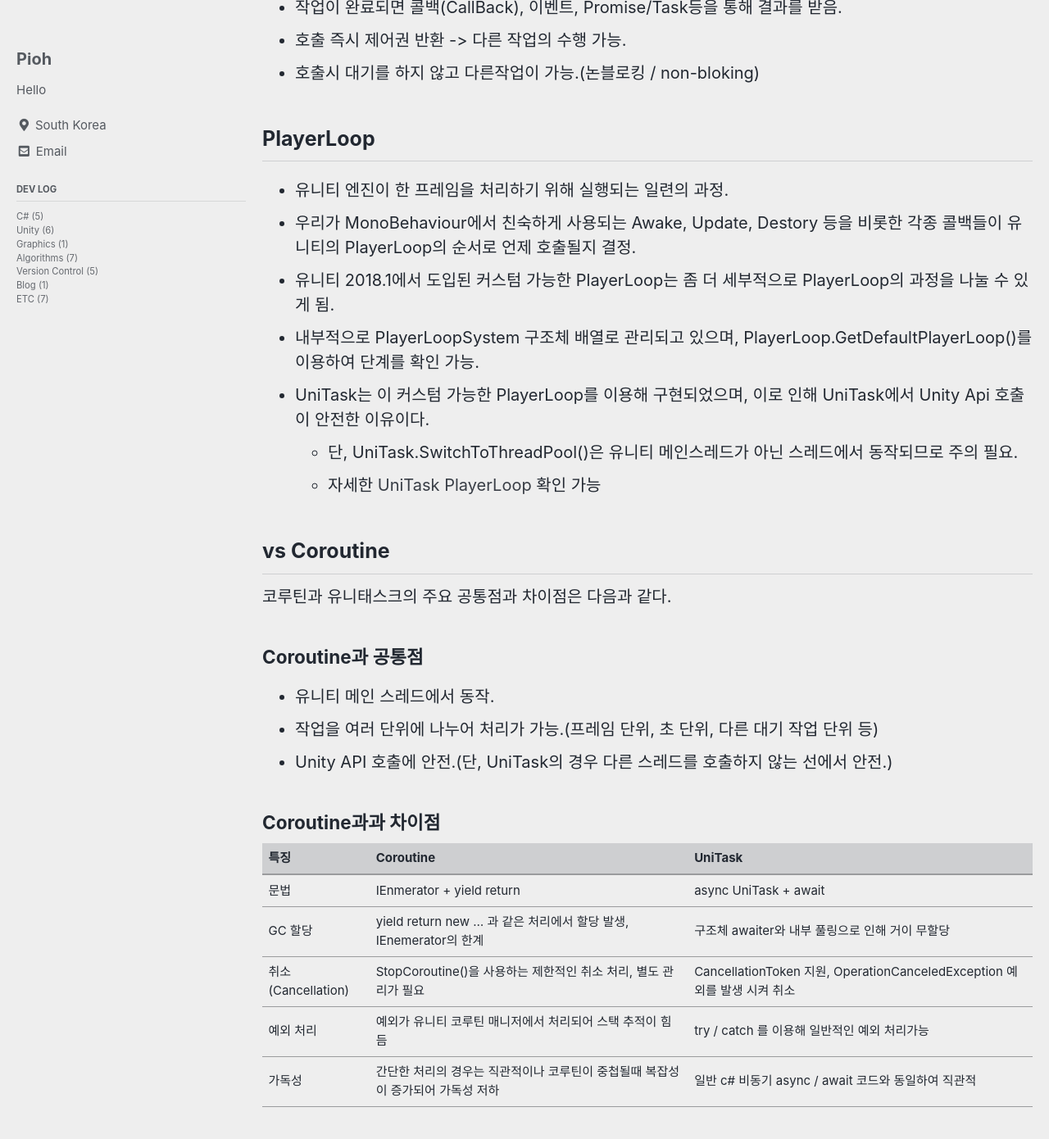
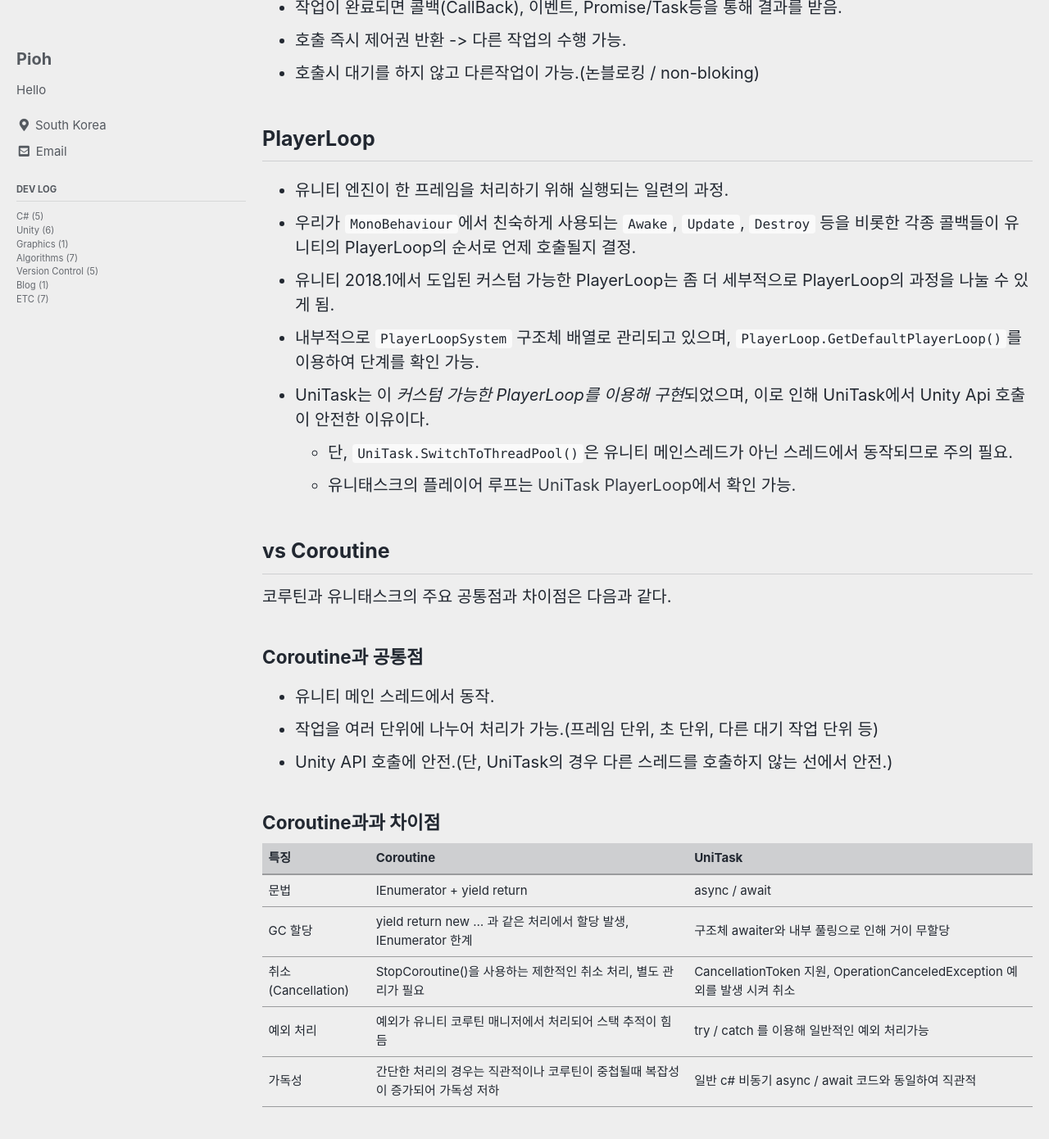
Before and after one commit to devpioh/devpioh.github.io, a Jekyll site: the page built from _posts/Devlog/Unity/2024-08-01-unitask.md, in a window 1280 px wide and 1400 px high, scrolled down 1664 px. Shown: the top 1390 px of the window at 82% size. Built offline with Jekyll 4.4.1, drawn with Linux system fonts in a browser that asks for light colours; cached includes are drawn as plain includes; some web fonts are replaced; comment, search, counter and statistics services are not loaded; some of the changed text lies outside the part shown.

Commit message:
오타 및 코드 수정

```diff
--- a/_posts/Devlog/Unity/2024-08-01-unitask.md
+++ b/_posts/Devlog/Unity/2024-08-01-unitask.md
@@ -48,12 +48,12 @@ c# async/await 패턴을 사용하므로 c# 네이티브 Task와도 호환이
 ## PlayerLoop
 
 * 유니티 엔진이 한 프레임을 처리하기 위해 실행되는 일련의 과정.
-* 우리가 MonoBehaviour에서 친숙하게 사용되는 Awake, Update, Destory 등을 비롯한 각종 콜백들이 유니티의 PlayerLoop의 순서로 언제 호출될지 결정.
+* 우리가 `MonoBehaviour`에서 친숙하게 사용되는 `Awake`, `Update`, `Destroy` 등을 비롯한 각종 콜백들이 유니티의 PlayerLoop의 순서로 언제 호출될지 결정.
 * 유니티 2018.1에서 도입된 커스텀 가능한 PlayerLoop는 좀 더 세부적으로 PlayerLoop의 과정을 나눌 수 있게 됨.
-* 내부적으로 PlayerLoopSystem 구조체 배열로 관리되고 있으며, PlayerLoop.GetDefaultPlayerLoop()를 이용하여 단계를 확인 가능.
-* UniTask는 이 커스텀 가능한 PlayerLoop를 이용해 구현되었으며, 이로 인해 UniTask에서 Unity Api 호출이 안전한 이유이다.
-  * 단, UniTask.SwitchToThreadPool()은 유니티 메인스레드가 아닌 스레드에서 동작되므로 주의 필요.
-  * 자세한 [UniTask PlayerLoop](https://gist.github.com/neuecc/bc3a1cfd4d74501ad057e49efcd7bdae) 확인 가능
+* 내부적으로 `PlayerLoopSystem` 구조체 배열로 관리되고 있으며, `PlayerLoop.GetDefaultPlayerLoop()`를 이용하여 단계를 확인 가능.
+* UniTask는 이 *커스텀 가능한 PlayerLoop를 이용해 구현*되었으며, 이로 인해 UniTask에서 Unity Api 호출이 안전한 이유이다.
+  * 단, `UniTask.SwitchToThreadPool()`은 유니티 메인스레드가 아닌 스레드에서 동작되므로 주의 필요.
+  * 유니태스크의 플레이어 루프는 [UniTask PlayerLoop](https://gist.github.com/neuecc/bc3a1cfd4d74501ad057e49efcd7bdae)에서 확인 가능.
 
 ## vs Coroutine
 
@@ -69,8 +69,8 @@ c# async/await 패턴을 사용하므로 c# 네이티브 Task와도 호환이
 
 | 특징 | Coroutine | UniTask |
 |-----|-----------|---------|
-| 문법 | IEnmerator + yield return | async UniTask + await |
-| GC 할당 | yield return new ... 과 같은 처리에서 할당 발생, IEnemerator의 한계 | 구조체 awaiter와 내부 풀링으로 인해 거이 무할당 |
+| 문법 | IEnumerator + yield return | async / await |
+| GC 할당 | yield return new ... 과 같은 처리에서 할당 발생, IEnumerator 한계 | 구조체 awaiter와 내부 풀링으로 인해 거이 무할당 |
 | 취소(Cancellation) | StopCoroutine()을 사용하는 제한적인 취소 처리, 별도 관리가 필요 | CancellationToken 지원,  OperationCanceledException 예외를 발생 시켜 취소 |
 | 예외 처리 | 예외가 유니티 코루틴 매니저에서 처리되어 스택 추적이 힘듬 | try / catch 를 이용해 일반적인 예외 처리가능 |
 | 가독성 | 간단한 처리의 경우는 직관적이나 코루틴이 중첩될때 복잡성이 증가되어 가독성 저하 | 일반 c# 비동기 async / await 코드와 동일하여 직관적 |
```
Also changed, not shown: other parts of _posts/Devlog/Unity/2024-08-01-unitask.md (+5 -5 lines), _posts/Devlog/Algorithms/2022-07-13-DFS-BFS.md (+2 -2 lines), _posts/Devlog/Graphics/2022-07-14-graphic-pipeline.md (+1 -1 lines), _posts/Devlog/Unity/2022-07-22-coroutine.md (+1 -9 lines).
